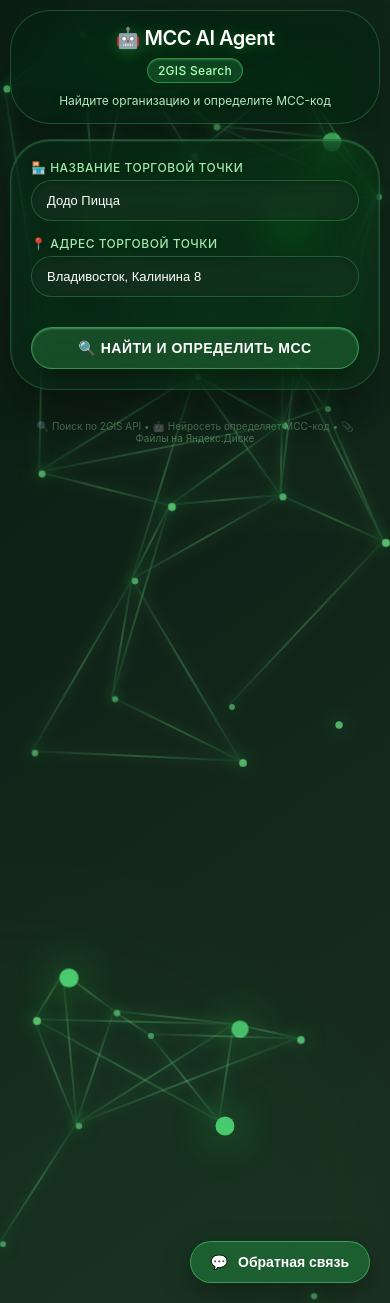
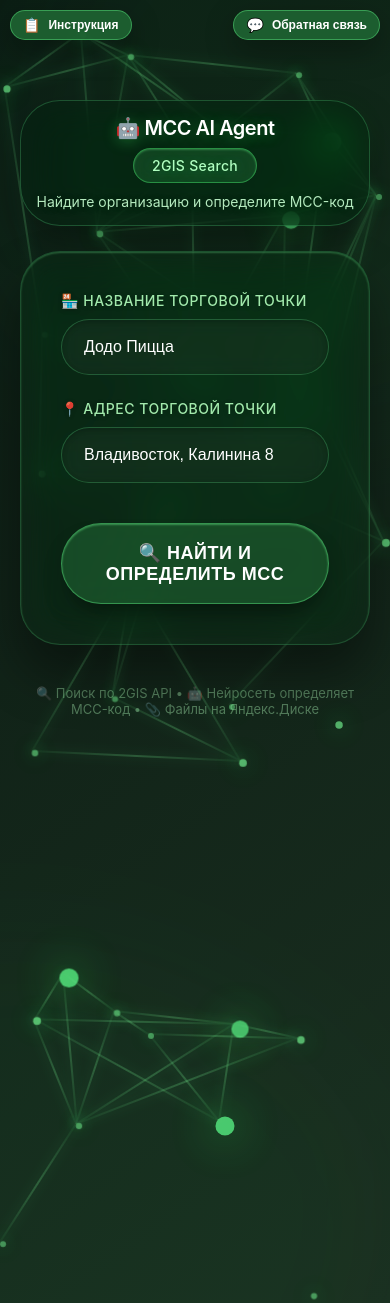
Before and after one commit to uniwer-dvfu/mcc_agent, a Flask app: page / in a window 390 px wide. Run offline with Flask 3, Linux system fonts and the light colour scheme; some web fonts are replaced.

Commit message:
add instruction

```diff
--- a/templates/index_simple.html
+++ b/templates/index_simple.html
@@ -184,6 +184,51 @@
             box-shadow: 0 30px 50px rgba(0, 0, 0, 0.4), inset 0 1px 2px rgba(120, 255, 150, 0.3);
         }
 
+        /* === КНОПКИ В УГЛАХ === */
+        .corner-buttons {
+            position: fixed;
+            top: 20px;
+            left: 20px;
+            right: 20px;
+            display: flex;
+            justify-content: space-between;
+            pointer-events: none;
+            z-index: 1000;
+        }
+
+        .corner-button {
+            pointer-events: auto;
+            background: rgba(30, 100, 50, 0.9);
+            backdrop-filter: blur(10px);
+            border: 1px solid rgba(100, 255, 140, 0.4);
+            border-radius: 60px;
+            padding: 12px 25px;
+            color: white;
+            font-size: 16px;
+            font-weight: 600;
+            cursor: pointer;
+            transition: all 0.3s ease;
+            display: flex;
+            align-items: center;
+            gap: 8px;
+            box-shadow: 0 10px 30px rgba(0, 0, 0, 0.3);
+        }
+
+        .corner-button:hover {
+            background: rgba(40, 120, 60, 0.95);
+            transform: translateY(-2px);
+            box-shadow: 0 15px 35px rgba(0, 0, 0, 0.4);
+            border-color: rgba(120, 255, 150, 0.6);
+        }
+
+        .corner-button.left {
+            background: rgba(30, 100, 50, 0.9);
+        }
+
+        .corner-button.right {
+            background: rgba(30, 100, 50, 0.9);
+        }
+
         /* === ХЕДЕР === */
         .header {
             padding: 30px 40px;
@@ -195,6 +240,7 @@
             box-shadow: 0 20px 40px rgba(0, 0, 0, 0.3);
             margin-bottom: 25px;
             text-align: center;
+            margin-top: 70px;
         }
 
         .header h1 {
@@ -761,54 +807,6 @@
             color: #d0ffd8;
         }
 
-        /* Кнопка обратной связи в правом нижнем углу */
-        .feedback-button {
-            position: fixed;
-            bottom: 30px;
-            right: 30px;
-            z-index: 1000;
-            background: rgba(30, 100, 50, 0.9);
-            backdrop-filter: blur(10px);
-            border: 1px solid rgba(100, 255, 140, 0.4);
-            border-radius: 60px;
-            padding: 15px 30px;
-            color: white;
-            font-size: 16px;
-            font-weight: 600;
-            cursor: pointer;
-            transition: all 0.3s ease;
-            display: flex;
-            align-items: center;
-            gap: 10px;
-            box-shadow: 0 10px 30px rgba(0, 0, 0, 0.3);
-        }
-
-        .feedback-button:hover {
-            background: rgba(40, 120, 60, 0.95);
-            transform: translateY(-3px);
-            box-shadow: 0 15px 35px rgba(0, 0, 0, 0.4);
-            border-color: rgba(120, 255, 150, 0.6);
-        }
-
-        /* Адаптация для мобильных */
-        @media screen and (max-width: 480px) {
-            .feedback-button {
-                bottom: 20px;
-                right: 20px;
-                padding: 12px 20px;
-                font-size: 14px;
-            }
-        }
-
-        @media screen and (max-width: 360px) {
-            .feedback-button {
-                bottom: 15px;
-                right: 15px;
-                padding: 10px 15px;
-                font-size: 13px;
-            }
-        }
-
         /* Футер */
         .footer {
             text-align: center;
@@ -818,20 +816,19 @@
             padding: 15px;
         }
 
-        /* ===== АДАПТИВНЫЙ ДИЗАЙН ===== */
-
-        /* Для планшетов (до 768px) */
+        /* Адаптация для мобильных */
         @media screen and (max-width: 768px) {
-            body {
-                padding: 15px;
-            }
-
-            .container {
-                width: 100%;
-                padding: 0;
+            .corner-button {
+                padding: 8px 16px;
+                font-size: 14px;
+            }
+
+            .corner-button span {
+                font-size: 16px;
             }
 
             .header {
+                margin-top: 80px;
                 padding: 20px;
             }
 
@@ -844,268 +841,31 @@
             .header p {
                 font-size: 14px;
             }
-
-            .ios-badge {
+        }
+
+        @media screen and (max-width: 480px) {
+            .corner-buttons {
+                top: 10px;
+                left: 10px;
+                right: 10px;
+            }
+
+            .corner-button {
+                padding: 6px 12px;
                 font-size: 12px;
-                padding: 4px 10px;
-            }
-
-            .main-card {
-                padding: 25px;
-            }
-
-            .liquid-input {
-                padding: 14px 18px;
+            }
+
+            .corner-button span {
                 font-size: 14px;
             }
 
-            .ios-button {
-                padding: 15px 20px;
-                font-size: 16px;
-            }
-
-            .result-card {
-                padding: 25px;
-            }
-
-            .result-header h3 {
-                font-size: 16px;
-            }
-
-            .mcc-code {
-                font-size: 48px;
-            }
-
-            .mcc-name {
-                font-size: 18px;
-            }
-
-            .building-name {
-                font-size: 16px;
-            }
-
-            .org-name {
-                font-size: 20px;
-            }
-
-            .rubric-tag, .service-tag, .match-tag {
-                font-size: 11px;
-                padding: 3px 8px;
-            }
-
-            .footer {
-                font-size: 12px;
+            .header {
+                margin-top: 70px;
                 padding: 15px;
-            }
-        }
-
-        /* Для мобильных телефонов (до 480px) */
-        @media screen and (max-width: 480px) {
-            body {
-                padding: 10px;
-            }
-
-            .header {
-                padding: 15px;
-                margin-bottom: 15px;
             }
 
             .header h1 {
                 font-size: 20px;
-            }
-
-            .header p {
-                font-size: 12px;
-            }
-
-            .main-card {
-                padding: 20px;
-                margin-bottom: 15px;
-            }
-
-            .form-group {
-                margin-bottom: 15px;
-            }
-
-            .form-group label {
-                font-size: 12px;
-                margin-bottom: 5px;
-            }
-
-            .liquid-input {
-                padding: 12px 15px;
-                font-size: 13px;
-            }
-
-            .ios-button {
-                padding: 12px 15px;
-                font-size: 14px;
-            }
-
-            .result-card {
-                padding: 20px;
-            }
-
-            .result-header {
-                margin-bottom: 15px;
-                padding-bottom: 10px;
-            }
-
-            .result-icon {
-                width: 40px;
-                height: 40px;
-                font-size: 20px;
-            }
-
-            .result-header h3 {
-                font-size: 14px;
-            }
-
-            .building-info {
-                padding: 15px;
-                margin-bottom: 15px;
-            }
-
-            .building-name {
-                font-size: 15px;
-            }
-
-            .building-address {
-                font-size: 12px;
-            }
-
-            .org-name {
-                font-size: 18px;
-                margin-bottom: 8px;
-            }
-
-            .rubrics {
-                gap: 5px;
-                margin-bottom: 10px;
-            }
-
-            .rubric-tag, .service-tag, .match-tag {
-                font-size: 10px;
-                padding: 2px 6px;
-            }
-
-            .services-section {
-                margin-top: 10px;
-            }
-
-            .services-title {
-                font-size: 12px;
-                margin-bottom: 5px;
-            }
-
-            .mcc-code {
-                font-size: 42px;
-            }
-
-            .mcc-name {
-                font-size: 16px;
-            }
-
-            .mcc-description {
-                font-size: 12px;
-            }
-
-            .confidence-label {
-                font-size: 12px;
-            }
-
-            .footer {
-                font-size: 10px;
-                padding: 15px 10px;
-                margin-top: 10px;
-            }
-
-            /* Модальное окно для мобильных */
-            .modal-content {
-                padding: 20px;
-                max-height: 90vh;
-            }
-
-            .modal-header h2 {
-                font-size: 18px;
-            }
-
-            .modal-header h2 span {
-                font-size: 20px;
-            }
-
-            .modal-close {
-                width: 35px;
-                height: 35px;
-                font-size: 16px;
-            }
-
-            .hint-icon {
-                width: 18px;
-                height: 18px;
-                font-size: 10px;
-                line-height: 18px;
-            }
-
-            input[type="file"] {
-                padding: 8px 12px;
-                font-size: 12px;
-            }
-
-            input[type="file"]::-webkit-file-upload-button {
-                padding: 6px 12px;
-                font-size: 12px;
-            }
-
-            .file-item {
-                font-size: 11px;
-                padding: 4px 10px;
-            }
-        }
-
-        /* Для очень маленьких экранов (до 360px) */
-        @media screen and (max-width: 360px) {
-            .header h1 {
-                font-size: 18px;
-            }
-
-            .mcc-code {
-                font-size: 36px;
-            }
-
-            .mcc-name {
-                font-size: 14px;
-            }
-
-            .ios-button {
-                font-size: 13px;
-                padding: 10px 12px;
-            }
-
-            .modal-content {
-                padding: 15px;
-            }
-
-            .modal-header h2 {
-                font-size: 16px;
-            }
-
-            .modal-close {
-                width: 30px;
-                height: 30px;
-                font-size: 14px;
-            }
-        }
-
-        /* Горизонтальная ориентация на телефонах */
-        @media screen and (max-height: 480px) and (orientation: landscape) {
-            .modal-content {
-                max-height: 85vh;
-            }
-
-            .neural-spinner {
-                width: 60px;
-                height: 60px;
             }
         }
     </style>
@@ -1120,10 +880,90 @@
         <div class="liquid-blob"></div>
     </div>
 
-    <!-- Кнопка обратной связи -->
-    <button class="feedback-button" id="openFeedbackBtn">
-        <span>💬</span> Обратная связь
-    </button>
+    <!-- Кнопки в углах -->
+    <div class="corner-buttons">
+        <button class="corner-button left" id="openInstructionBtn">
+            <span>📋</span> Инструкция
+        </button>
+        <button class="corner-button right" id="openFeedbackBtn">
+            <span>💬</span> Обратная связь
+        </button>
+    </div>
+
+    <!-- Модальное окно инструкции -->
+    <div class="modal-overlay" id="instructionModal">
+        <div class="modal-content" style="max-width: 700px;">
+            <div class="modal-header">
+                <h2>
+                    <span>📋</span> Как пользоваться сервисом
+                </h2>
+                <div class="modal-close" id="instructionClose">✕</div>
+            </div>
+
+            <div style="color: rgba(220, 255, 220, 0.9); line-height: 1.6;">
+                <div style="margin-bottom: 25px;">
+                    <h3 style="color: #b0ffc0; margin-bottom: 10px;">🎯 Для чего это нужно?</h3>
+                    <p>Этот сервис помогает автоматически определить MCC-код торговой точки по её названию и адресу. MCC-код нужен для банковских операций, эквайринга и классификации бизнеса.</p>
+                </div>
+
+                <div style="margin-bottom: 25px;">
+                    <h3 style="color: #b0ffc0; margin-bottom: 15px;">📝 Пошаговая инструкция</h3>
+
+                    <div style="background: rgba(60, 120, 80, 0.3); border-radius: 20px; padding: 20px; margin-bottom: 15px;">
+                        <div style="display: flex; align-items: center; gap: 15px; margin-bottom: 10px;">
+                            <span style="background: #b0ffc0; color: #0a1a12; width: 30px; height: 30px; border-radius: 50%; display: flex; align-items: center; justify-content: center; font-weight: bold;">1</span>
+                            <span style="font-weight: 600; color: #b0ffc0;">Введите название торговой точки</span>
+                        </div>
+                        <p style="margin-left: 45px; color: rgba(220,255,220,0.8);">Например: <span style="background: rgba(255,255,255,0.1); padding: 3px 8px; border-radius: 10px;">Додо Пицца</span>, <span style="background: rgba(255,255,255,0.1); padding: 3px 8px; border-radius: 10px;">Золотое Яблоко</span>, <span style="background: rgba(255,255,255,0.1); padding: 3px 8px; border-radius: 10px;">Пятёрочка</span></p>
+                        <p style="margin-left: 45px; color: rgba(180,255,190,0.6); font-size: 13px;">✏️ Вводите название так, как оно написано на вывеске</p>
+                    </div>
+
+                    <div style="background: rgba(60, 120, 80, 0.3); border-radius: 20px; padding: 20px; margin-bottom: 15px;">
+                        <div style="display: flex; align-items: center; gap: 15px; margin-bottom: 10px;">
+                            <span style="background: #b0ffc0; color: #0a1a12; width: 30px; height: 30px; border-radius: 50%; display: flex; align-items: center; justify-content: center; font-weight: bold;">2</span>
+                            <span style="font-weight: 600; color: #b0ffc0;">Введите адрес</span>
+                        </div>
+                        <p style="margin-left: 45px; color: rgba(220,255,220,0.8);">Например: <span style="background: rgba(255,255,255,0.1); padding: 3px 8px; border-radius: 10px;">Владивосток, Калинина 8</span></p>
+                        <p style="margin-left: 45px; color: rgba(180,255,190,0.6); font-size: 13px;">📍 Формат: город, улица, дом. Можно с номером корпуса</p>
+                    </div>
+
+                    <div style="background: rgba(60, 120, 80, 0.3); border-radius: 20px; padding: 20px; margin-bottom: 15px;">
+                        <div style="display: flex; align-items: center; gap: 15px; margin-bottom: 10px;">
+                            <span style="background: #b0ffc0; color: #0a1a12; width: 30px; height: 30px; border-radius: 50%; display: flex; align-items: center; justify-content: center; font-weight: bold;">3</span>
+                            <span style="font-weight: 600; color: #b0ffc0;">Нажмите кнопку "Найти и определить MCC"</span>
+                        </div>
+                        <p style="margin-left: 45px; color: rgba(220,255,220,0.8);">Сервис найдёт здание, организацию и определит MCC-код</p>
+                        <p style="margin-left: 45px; color: rgba(180,255,190,0.6); font-size: 13px;">⏳ Обычно это занимает 2-3 секунды</p>
+                    </div>
+
+                    <div style="background: rgba(60, 120, 80, 0.3); border-radius: 20px; padding: 20px;">
+                        <div style="display: flex; align-items: center; gap: 15px; margin-bottom: 10px;">
+                            <span style="background: #b0ffc0; color: #0a1a12; width: 30px; height: 30px; border-radius: 50%; display: flex; align-items: center; justify-content: center; font-weight: bold;">4</span>
+                            <span style="font-weight: 600; color: #b0ffc0;">Получите результат</span>
+                        </div>
+                        <p style="margin-left: 45px; color: rgba(220,255,220,0.8);">Вы увидите:</p>
+                        <ul style="margin-left: 75px; color: rgba(220,255,220,0.8);">
+                            <li>🏢 Информацию о здании</li>
+                            <li>🏪 Название организации</li>
+                            <li>🎯 MCC-код и его описание</li>
+                            <li>📊 Процент уверенности</li>
+                            <li>🔍 Найденные ключевые слова</li>
+                        </ul>
+                    </div>
+                </div>
+
+                <div style="margin-bottom: 25px;">
+                    <h3 style="color: #b0ffc0; margin-bottom: 10px;">Обратная связь</h3>
+                    <p>Если у вас есть вопросы, предложения или замечания, нажмите кнопку <span style="background: rgba(60,200,100,0.3); padding: 3px 8px; border-radius: 10px;">Обратная связь</span> в правом верхнем углу. Вы сможете:</p>
+                    <ul style="margin-left: 20px; margin-top: 10px; color: rgba(220,255,220,0.8);">
+                        <li>📝 Написать сообщение</li>
+                        <li>📎 Прикрепить файлы (скриншоты, документы)</li>
+                        <li>📧 Указать email для ответа</li>
+                    </ul>
+                </div>
+            </div>
+        </div>
+    </div>
 
     <!-- Модальное окно обратной связи -->
     <div class="modal-overlay" id="feedbackModal">
@@ -1223,6 +1063,11 @@
         const orgNameInput = document.getElementById('orgName');
         const addressInput = document.getElementById('address');
 
+        // Элементы для инструкции
+        const instructionModal = document.getElementById('instructionModal');
+        const openInstructionBtn = document.getElementById('openInstructionBtn');
+        const instructionClose = document.getElementById('instructionClose');
+
         // Элементы для обратной связи
         const feedbackModal = document.getElementById('feedbackModal');
         const openFeedbackBtn = document.getElementById('openFeedbackBtn');
@@ -1236,6 +1081,24 @@
         let neurons = [];
         let connections = [];
         let neuralNetworkBuilt = false;
+
+        // Функции для инструкции
+        function openInstructionModal() {
+            instructionModal.classList.add('active');
+        }
+
+        function closeInstructionModal() {
+            instructionModal.classList.remove('active');
+        }
+
+        openInstructionBtn.addEventListener('click', openInstructionModal);
+        instructionClose.addEventListener('click', closeInstructionModal);
+
+        instructionModal.addEventListener('click', (e) => {
+            if (e.target === instructionModal) {
+                closeInstructionModal();
+            }
+        });
 
         // Отображение выбранных файлов
         fileInput.addEventListener('change', function() {
@@ -1602,23 +1465,17 @@
             }
         });
 
-        // Адаптивное поведение для модальных окон
-        function adjustModalForMobile() {
-            const isMobile = window.innerWidth <= 480;
-            const modals = document.querySelectorAll('.modal-content');
-
-            modals.forEach(modal => {
-                if (isMobile) {
-                    modal.style.padding = '20px';
-                } else {
-                    modal.style.padding = '35px';
+        // Закрытие модальных окон по Escape
+        document.addEventListener('keydown', (e) => {
+            if (e.key === 'Escape') {
+                if (instructionModal.classList.contains('active')) {
+                    closeInstructionModal();
                 }
-            });
-        }
-
-        // Вызываем при загрузке и изменении размера окна
-        window.addEventListener('load', adjustModalForMobile);
-        window.addEventListener('resize', adjustModalForMobile);
+                if (feedbackModal.classList.contains('active')) {
+                    closeFeedbackModal();
+                }
+            }
+        });
 
         // Строим нейросеть при загрузке
         setTimeout(() => {
```
